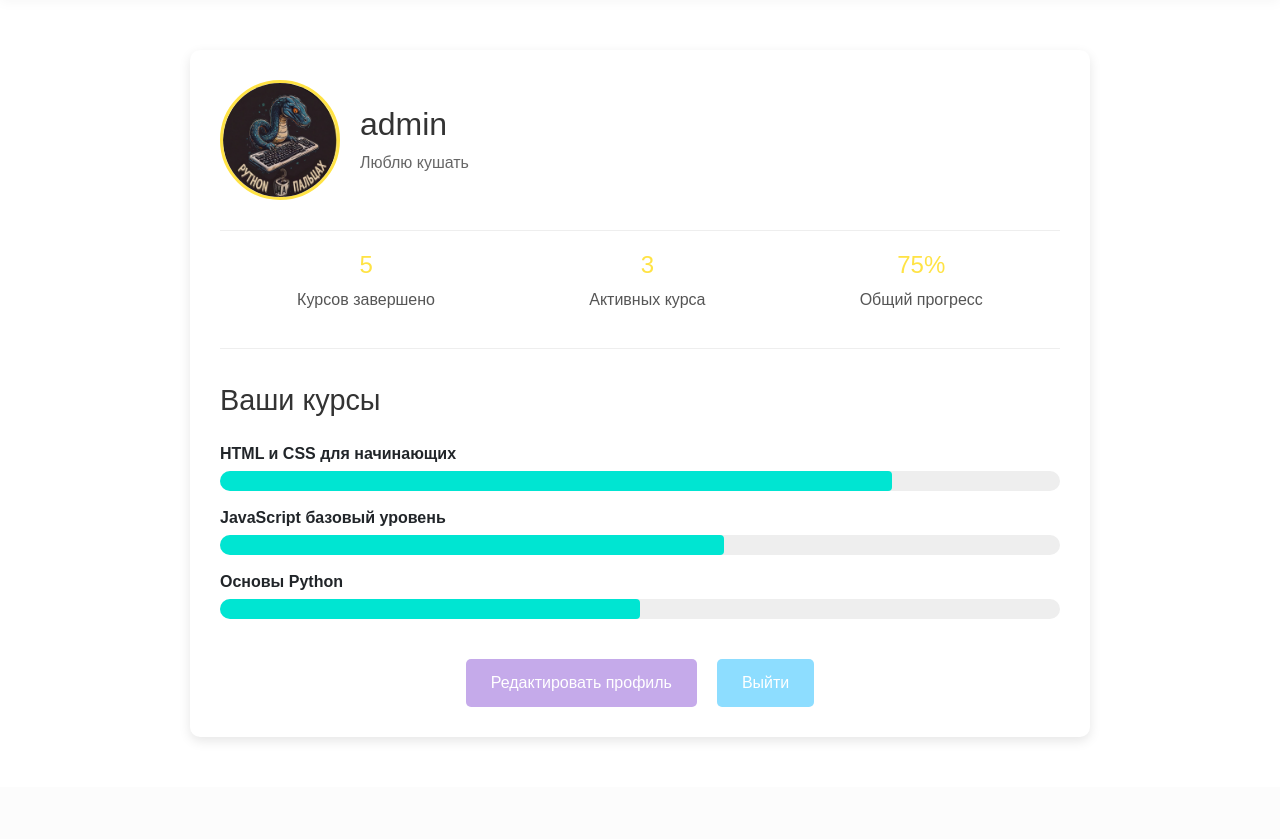
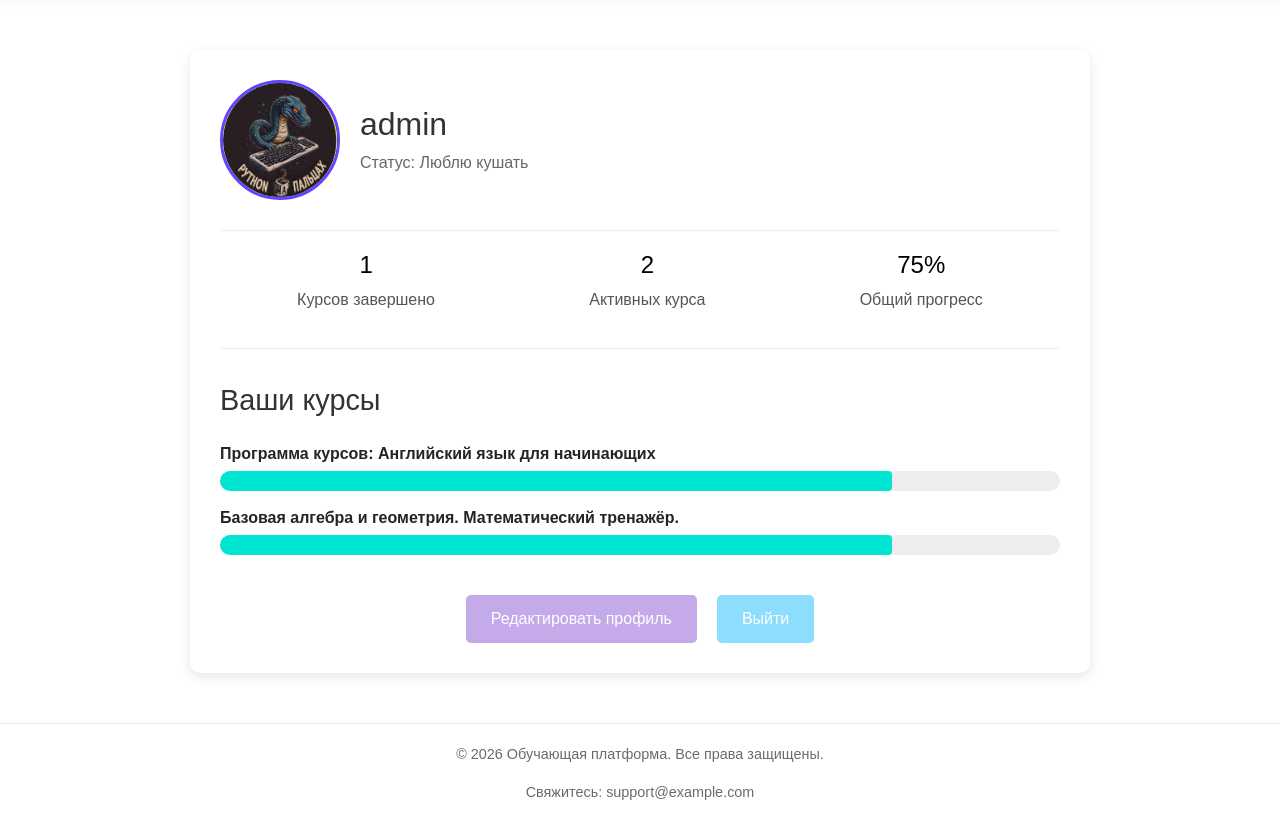
Before and after one commit to KrisStinaK/education-platform, a Django app: page /profile/ in a window 1280 px wide. Shown: the part 52-891 px from the top of the page. Before the commit the page ends 791 px from the top, so only its background shows below. Run offline with Django 5.2, Linux system fonts and the light colour scheme; a user stored in the database is signed in; data comes from the database, SQL or seed files in the repository; both versions use the stored data as it was after the commit.

Commit message:
отредактированы шаблоны и представления приложений courses, users

```diff
--- a/courses/views.py
+++ b/courses/views.py
@@ -27,11 +27,13 @@ def course_list(request):
 
     # Проверка записей пользователя
     user_enrollments = Enrollment.objects.filter(user=request.user).values_list('course_id', flat=True)
-    return render(request, 'courses/course_list.html', {
+    context = {
         'courses': courses,
+        'courses_pop': courses[:5],
         'user_enrollments': user_enrollments,
         'query': query,
-    })
+    }
+    return render(request, 'courses/course_list.html', context)
 
 # @login_required
 # def course_detail(request, pk):
--- a/templates/base.html
+++ b/templates/base.html
@@ -94,6 +94,13 @@
             color: white;
         }
 
+    footer { margin-top: 40px;
+         padding: 20px 0;
+          border-top: 1px solid #e6e6e6;
+           color: #6b6b6b;
+            text-align: center;
+             font-size: 0.9rem; }
+
     @media (max-width: 992px) {
     .nav-links{
         display: none;
@@ -106,7 +113,6 @@
         width: 100%;
     }
 }
-
     </style>
     <body>
         <!-- <nav class="navbar navbar-expand-lg navbar-dark" style="background: #ffffff; padding: 3px;" >
@@ -143,7 +149,9 @@
                 <div class="header-inner">
                     <div class="logo">
                         <i class="fas fa-chalkboard-user"></i>
-                        <a href="{% url 'courses:home' %}"><span>Умный Кот</span></a>
+                        <a href="{% url 'courses:home' %}">
+                            <span>Умный Кот</span>
+                        </a>
                     </div>
                     {% if user.is_authenticated %}
                     <div class="nav-links">
@@ -153,15 +161,19 @@
                         <a href="{% url 'quizzes:quiz_list' %}">Тесты</a>
                         <a href="{% url 'users:profile' %}">Профиль</a>
                         <img style="max-width: 35px; max-height: 35px; padding-right: 0;" class="rounded-circle article-img" src="{{ user.profile.image.url }}">
-                            <b><a style="color: rgb(0, 0, 0);" href="{% url 'users:profile' %}">{{user.username}}</a></b>
+                        <b>
+                            <a style="color: rgb(0, 0, 0);" href="{% url 'users:profile' %}">{{user.username}}</a>
+                        </b>
                         <form action="{% url 'logout' %}" method="post">
                             {% csrf_token %}
                             <button class="btn-outline" type="submit">Выйти</button>
                         </form>
                     </div>
                     {% else %}
-                        <a href="{% url 'login' %}">Войти</a>
+                    <div>
+                        <a href="{% url 'login' %}">Войти</a> |
                         <a href="{% url 'users:signup' %}">Регистрация</a>
+                    </div>
                     {% endif %}
                 </div>
                 <button class="round" type="button" onclick="window.myDialog.show()">
@@ -176,13 +188,18 @@
             <a class="nav-link" href="{% url 'chat:chat_rooms' %}">Чат</a>
             <a class="nav-link" href="{% url 'users:profile' %}">Профиль</a>
             <img style="margin-left: 25px; max-width: 35px; max-height: 35px;" class="rounded-circle article-img" src="{{ user.profile.image.url }}">
-                    <b><a class="nav-link" href="{% url 'users:profile' %}">{{user.username}}</a></b>
-
+            <b>
+                <a class="nav-link" href="{% url 'users:profile' %}">{{user.username}}</a>
+            </b>
             <form action="{% url 'logout' %}" method="post">
                 {% csrf_token %}
-                        <button id="b1" class="nav-link" height="10px" type="submit">Выйти</button>
+                <button
+                    id="b1"
+                    class="nav-link"
+                    height="10px"
+                    type="submit"
+                >Выйти</button>
             </form>
-
             {% else %}
             <a class="nav-link" href="{% url 'login' %}">Войти</a>
             <a class="nav-link" href="{% url 'users:signup' %}">Регистрация</a>
@@ -191,16 +208,17 @@
                 Закрыть
             </button>
         </dialog>
-
-
         <div class="container mt-4">
-
-
-
             {% block content %}
         {% endblock %}
         </div>
         {% block extra_js %}
     {% endblock %}
+        <footer id="contact" role="contentinfo" aria-label="Контакты">
+            <div class="container" style="padding: 0 12px;">
+                <p>© 2026 Обучающая платформа. Все права защищены.</p>
+                <p>Свяжитесь: support@example.com</p>
+            </div>
+        </footer>
     </body>
 </html>
--- a/templates/users/profile.html
+++ b/templates/users/profile.html
@@ -21,7 +21,7 @@
             height: 120px;
             border-radius: 50%;
             overflow: hidden;
-            border: 3px solid #FFE345;
+            border: 3px solid #6145ff;
         }
         .avatar img {
             width: 100%;
@@ -54,7 +54,7 @@
         .stat h2 {
             margin: 0;
             font-size: 1.5em;
-            color: #FFE345;
+            color: #000000;
         }
         .stat p {
             margin-top: 8px;
@@ -135,17 +135,17 @@
         </div>
         <div class="user-info">
             <h1>{{user.username}}</h1>
-            <p>{{user.profile.bio}}</p>
+            <p>Статус: {{user.profile.bio}}</p>
         </div>
     </div>
 
     <div class="stats">
         <div class="stat">
-            <h2>5</h2>
+            <h2>{{completed_courses}}</h2>
             <p>Курсов завершено</p>
         </div>
         <div class="stat">
-            <h2>3</h2>
+            <h2>{{active_courses}}</h2>
             <p>Активных курса</p>
         </div>
         <div class="stat">
@@ -156,25 +156,19 @@
 
     <div class="courses-progress">
         <div class="section-title">Ваши курсы</div>
+            {% for course in courses %}
+                {% if course.id in user_enrollments %}
+                    <div class="course">
+                        <div class="course-title">{{course.title}}</div>
+                        <div class="progress-bar">
+                            <div class="progress" style="width: 80%;"></div>
+                        </div>
+                    </div>
+                {% endif %}
+            {% empty %}
+                <small class="text-muted">Нет записей на курсы</small>
+            {% endfor %}
 
-        <div class="course">
-            <div class="course-title">HTML и CSS для начинающих</div>
-            <div class="progress-bar">
-                <div class="progress" style="width: 80%;"></div>
-            </div>
-        </div>
-        <div class="course">
-            <div class="course-title">JavaScript базовый уровень</div>
-            <div class="progress-bar">
-                <div class="progress" style="width: 60%;"></div>
-            </div>
-        </div>
-        <div class="course">
-            <div class="course-title">Основы Python</div>
-            <div class="progress-bar">
-                <div class="progress" style="width: 50%;"></div>
-            </div>
-        </div>
     </div>
 
     <div class="buttons">
--- a/users/views.py
+++ b/users/views.py
@@ -4,6 +4,7 @@ from django.contrib.auth.decorators import login_required
 from django.contrib.auth.forms import UserCreationForm
 from django.views.generic.edit import CreateView
 from .forms import ProfileUpdateForm, UserUpdateForm
+from courses.models import Enrollment, Course
 from django.contrib import messages
 
 
@@ -15,7 +16,14 @@ class SignUp(CreateView):
 
 @login_required
 def profile_view(request):
-    return render(request, 'users/profile.html')
+    courses = Course.objects.filter(is_active=True)
+    completed_courses = Enrollment.objects.filter(is_completed=True)
+    user_enrollments = Enrollment.objects.filter(user=request.user).values_list('course_id', flat=True)
+    context = {'user_enrollments': user_enrollments,
+               'active_courses': len(user_enrollments),
+               'courses': courses,
+               'completed_courses': len(completed_courses)}
+    return render(request, 'users/profile.html', context)
 
 @login_required
 def edit_profile(request):
@@ -28,7 +36,7 @@ def edit_profile(request):
             u_form.save()
             p_form.save()
             messages.success(request, f'Ваш профиль успешно обновлен.')
-            return redirect('courses:profile')
+            return redirect('users:profile')
 
     else:
         u_form = UserUpdateForm(instance=request.user)
```
Also changed, not shown: courses/forms.py (+7 -1 lines), templates/courses/course_list.html (+21 -6 lines), templates/courses/home.html (+10 -77 lines), templates/registration/login.html (+3 -4 lines), courses/admin.py (line endings or trailing spaces), db.sqlite3, media/images_course/Снимок_экрана_2026-04-25_155209.png (added), media/images_course/Снимок_экрана_2026-04-25_155303.png (added), media/images_course/Снимок_экрана_2026-04-25_155326.png (added), media/images_course/Снимок_экрана_2026-04-25_155356.png (added), media/images_course/Снимок_экрана_2026-04-25_155418.png (added), media/images_course/Снимок_экрана_2026-04-25_155458.png (added), media/images_course/Снимок_экрана_2026-04-25_155529.png (added). Lines whose indentation alone changed are shown as unchanged.
